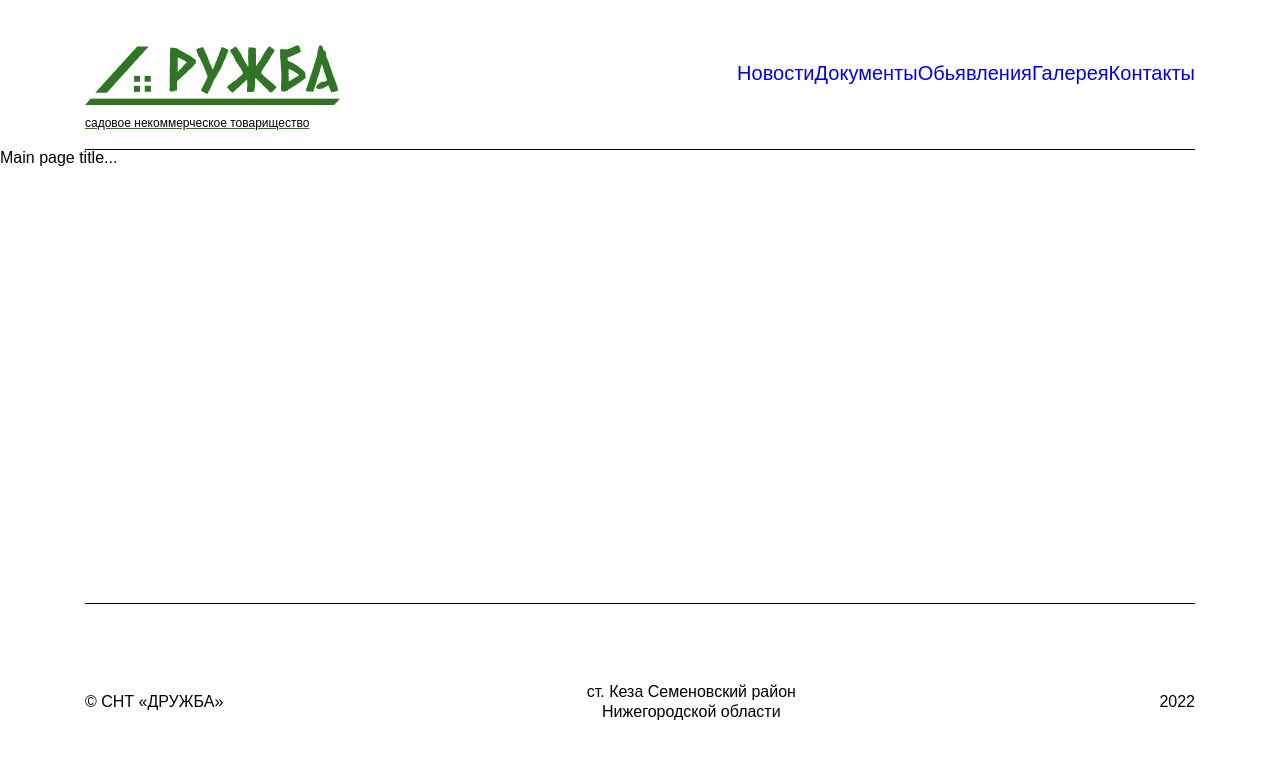
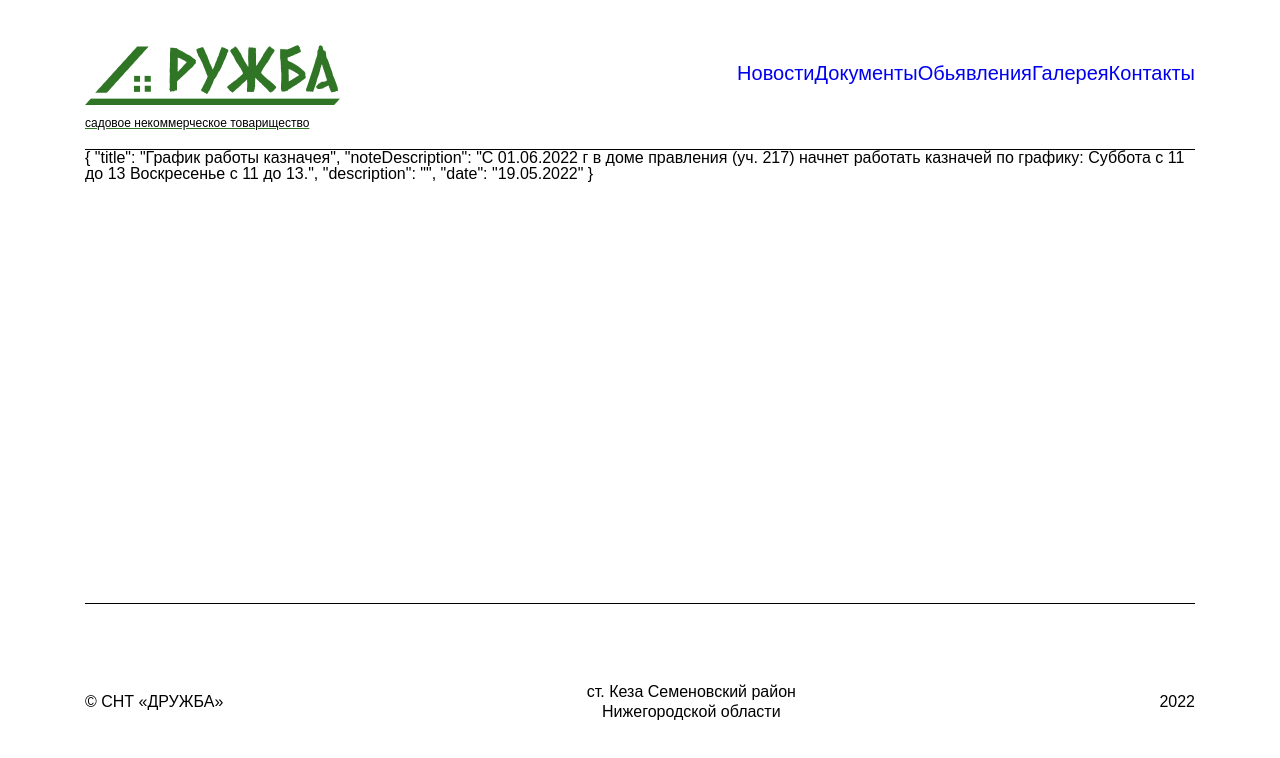
Before and after one commit to overusdev/druzhba-frontend, a Nuxt app: page / in a window 1280 px wide. Shown: the top 758 px of the page. Built offline with nearby package versions, Linux system fonts and the light colour scheme.

Commit message:
Last news in main page

```diff
--- a/pages/docs/index.vue
+++ b/pages/docs/index.vue
@@ -1,7 +1,7 @@
 <template>
   <div class="docs">
     <div class="container">
-      <PageTitle title="Документы"/>
+      <PageTitle title="Уставные документы"/>
     </div>
   </div>
 </template>
--- a/pages/index.vue
+++ b/pages/index.vue
@@ -1,13 +1,28 @@
 <template>
     <div class="main-page">
-        <h1 class="main-page__title">Main page title...</h1>
+      <div class="container">
+        {{ lastNews }}
+      </div>
     </div>
 </template>
 
-<script setup lang="ts">
+<script lang="js">
+import { useNews } from "~/stores/news";
+
 definePageMeta({
   layout: "default",
 });
+
+export default {
+  setup() {
+    const store = useNews();
+    const lastNews = store.getLastNews();
+    return {
+      store,
+      lastNews,
+    }
+  }
+}
 </script>
 
 <style lang="scss" scoped>
--- a/stores/news.js
+++ b/stores/news.js
@@ -21,7 +21,7 @@ export const useNews = defineStore('news', () => {
     ];
 
     function getLastNews() {
-        return news.length - 1;
+        return news[0];
     }
 
     return {
```
